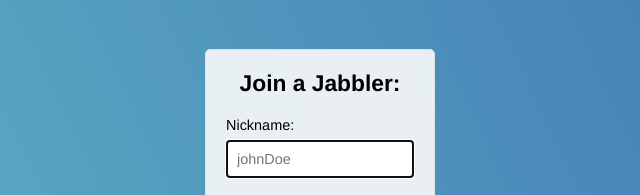
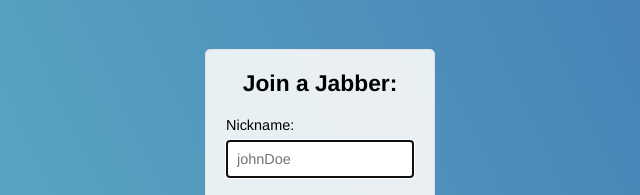
Before and after one commit to nunobreis/nodeJS_chat_app, a website: page public/index.html in a window 1280 px wide. Shown: the part 208-403 px from the top of the page, 320-960 px from the left. Drawn offline with Linux system fonts and the light colour scheme.

Commit message:
fixes typo on the index.html

```diff
--- a/public/index.html
+++ b/public/index.html
@@ -11,7 +11,7 @@
     <div class="centered-form__form">
       <form action="/chat.html">
         <div class="form-field">
-          <h3>Join a Jabbler:</h3>
+          <h3>Join a Jabber:</h3>
         </div>
         <div class="form-field">
           <label>Nickname:</label>
```
